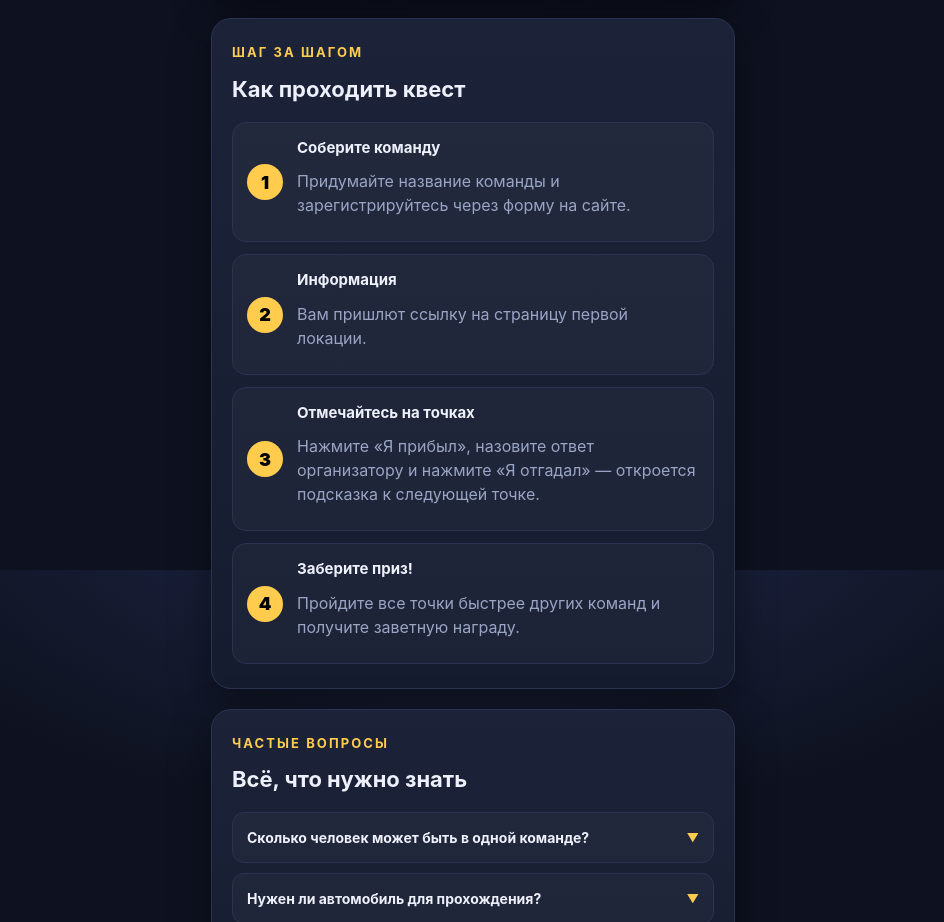
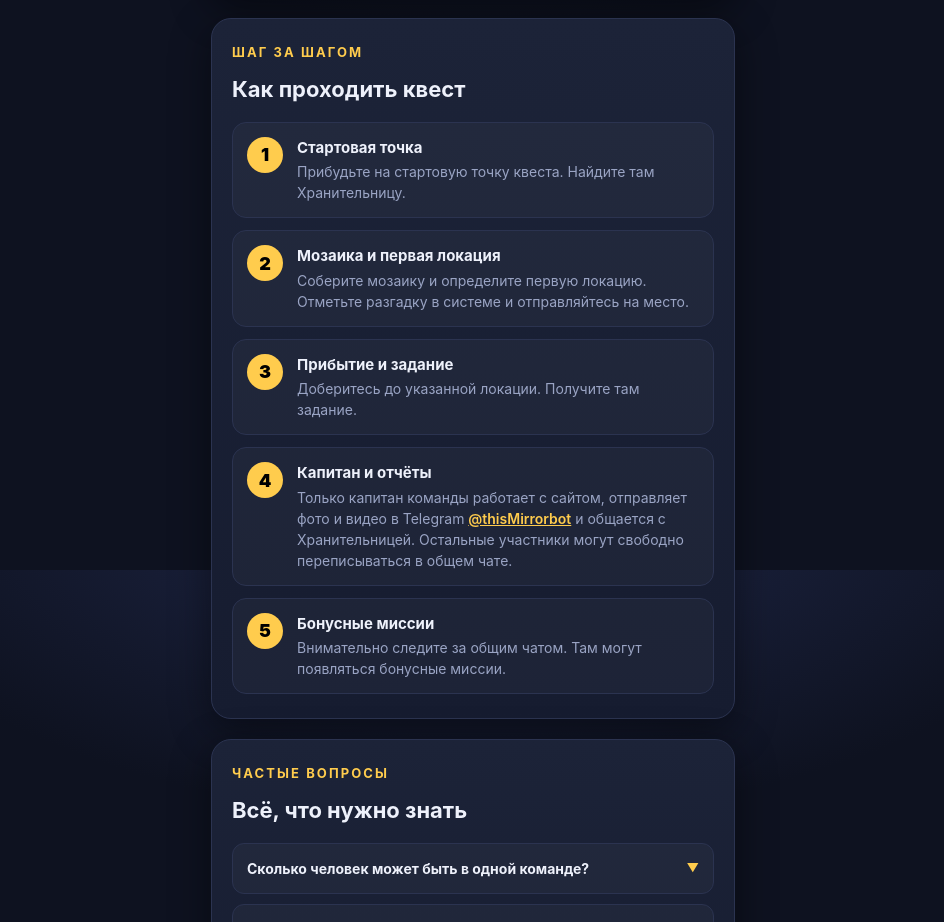
Before and after one commit to magzumAlmat/missionTomirisEvents, a React (Vite) app: page /#/welcome in a window 1280 px wide. Shown: the part 1830-2752 px from the top of the page, without its empty margins (167-1111 px from the left). Built offline with nearby package versions, Linux system fonts and the light colour scheme; no server answers.

Commit message:
update: landing stepper steps

```diff
--- a/src/pages/Landing.jsx
+++ b/src/pages/Landing.jsx
@@ -55,7 +55,7 @@ export default function Landing() {
   const faqs = [
     {
       q: "Сколько человек может быть в одной команде?",
-      a: "Рекомендуем от 1 до 5 человек. Вы можете проходить квест всей семьёй, с друзьями или коллегами.",
+      a: "Рекомендуем от 2 до 5 человек. Вы можете проходить квест всей семьёй, с друзьями или коллегами.",
     },
     {
       q: "Нужен ли автомобиль для прохождения?",
@@ -230,35 +230,62 @@ export default function Landing() {
         <h2>Как проходить квест</h2>
 
         <div className="steps-container">
-          <div className="step-card">
+          <div className="step-card" style={{ alignItems: "flex-start" }}>
             <span className="step-num">1</span>
             <div className="step-content">
-              <h3>Соберите команду</h3>
-              <p className="muted">Придумайте название команды и зарегистрируйтесь через форму на сайте.</p>
+              <h3>Стартовая точка</h3>
+              <p className="muted" style={{ margin: "2px 0 0", fontSize: "14px", lineHeight: "1.5" }}>
+                Прибудьте на стартовую точку квеста. Найдите там Хранительницу.
+              </p>
             </div>
           </div>
 
-          <div className="step-card">
+          <div className="step-card" style={{ alignItems: "flex-start" }}>
             <span className="step-num">2</span>
             <div className="step-content">
-              <h3>Информация</h3>
-              <p className="muted">Вам пришлют ссылку на страницу первой локации.</p>
+              <h3>Мозаика и первая локация</h3>
+              <p className="muted" style={{ margin: "2px 0 0", fontSize: "14px", lineHeight: "1.5" }}>
+                Соберите мозаику и определите первую локацию. Отметьте разгадку в системе и отправляйтесь на место.
+              </p>
             </div>
           </div>
 
-          <div className="step-card">
+          <div className="step-card" style={{ alignItems: "flex-start" }}>
             <span className="step-num">3</span>
             <div className="step-content">
-              <h3>Отмечайтесь на точках</h3>
-              <p className="muted">Нажмите «Я прибыл», назовите ответ организатору и нажмите «Я отгадал» — откроется подсказка к следующей точке.</p>
+              <h3>Прибытие и задание</h3>
+              <p className="muted" style={{ margin: "2px 0 0", fontSize: "14px", lineHeight: "1.5" }}>
+                Доберитесь до указанной локации. Получите там задание.
+              </p>
             </div>
           </div>
 
-          <div className="step-card">
+          <div className="step-card" style={{ alignItems: "flex-start" }}>
             <span className="step-num">4</span>
             <div className="step-content">
-              <h3>Заберите приз!</h3>
-              <p className="muted">Пройдите все точки быстрее других команд и получите заветную награду.</p>
+              <h3>Капитан и отчёты</h3>
+              <p className="muted" style={{ margin: "2px 0 0", fontSize: "14px", lineHeight: "1.5" }}>
+                Только капитан команды работает с сайтом, отправляет фото и видео в Telegram{" "}
+                <a
+                  href="https://t.me/thisMirrorbot"
+                  target="_blank"
+                  rel="noreferrer"
+                  style={{ color: "var(--accent)", textDecoration: "underline", fontWeight: 600 }}
+                >
+                  @thisMirrorbot
+                </a>{" "}
+                и общается с Хранительницей. Остальные участники могут свободно переписываться в общем чате.
+              </p>
+            </div>
+          </div>
+
+          <div className="step-card" style={{ alignItems: "flex-start" }}>
+            <span className="step-num">5</span>
+            <div className="step-content">
+              <h3>Бонусные миссии</h3>
+              <p className="muted" style={{ margin: "2px 0 0", fontSize: "14px", lineHeight: "1.5" }}>
+                Внимательно следите за общим чатом. Там могут появляться бонусные миссии.
+              </p>
             </div>
           </div>
         </div>
```
